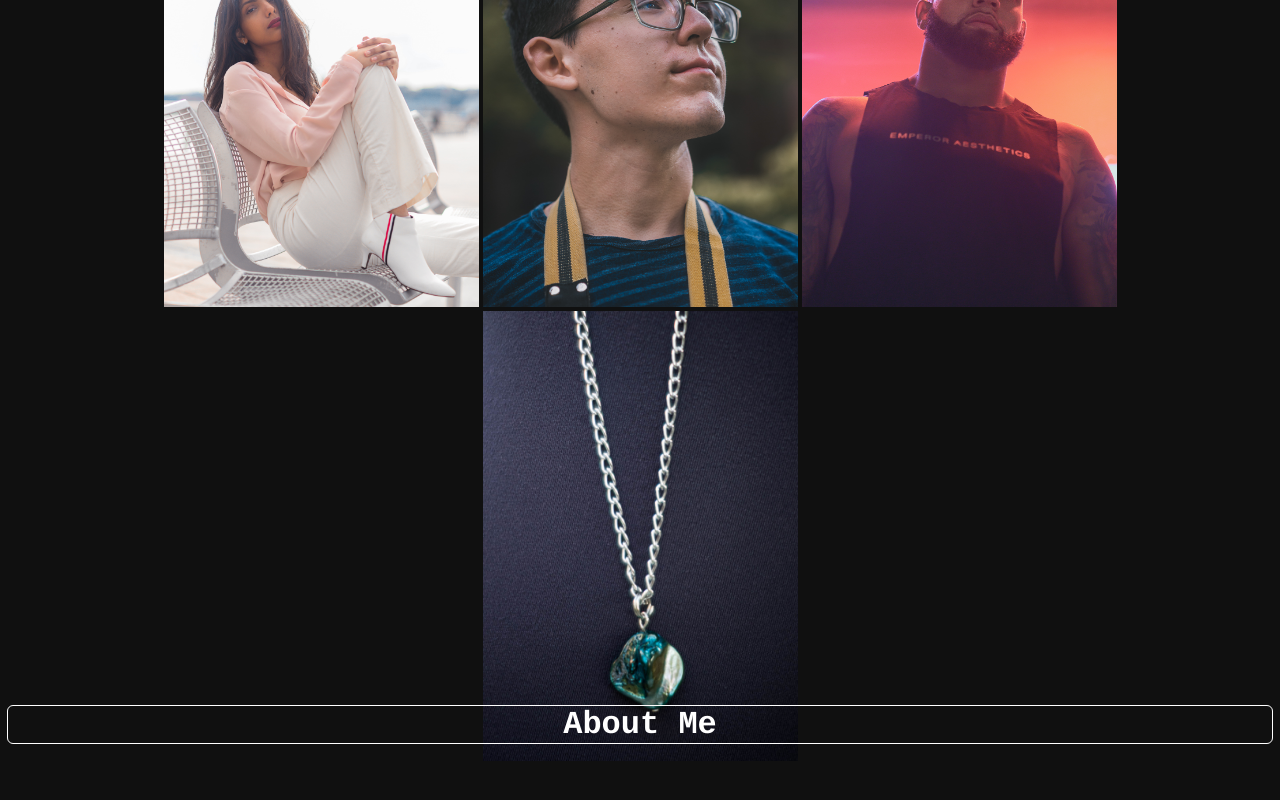
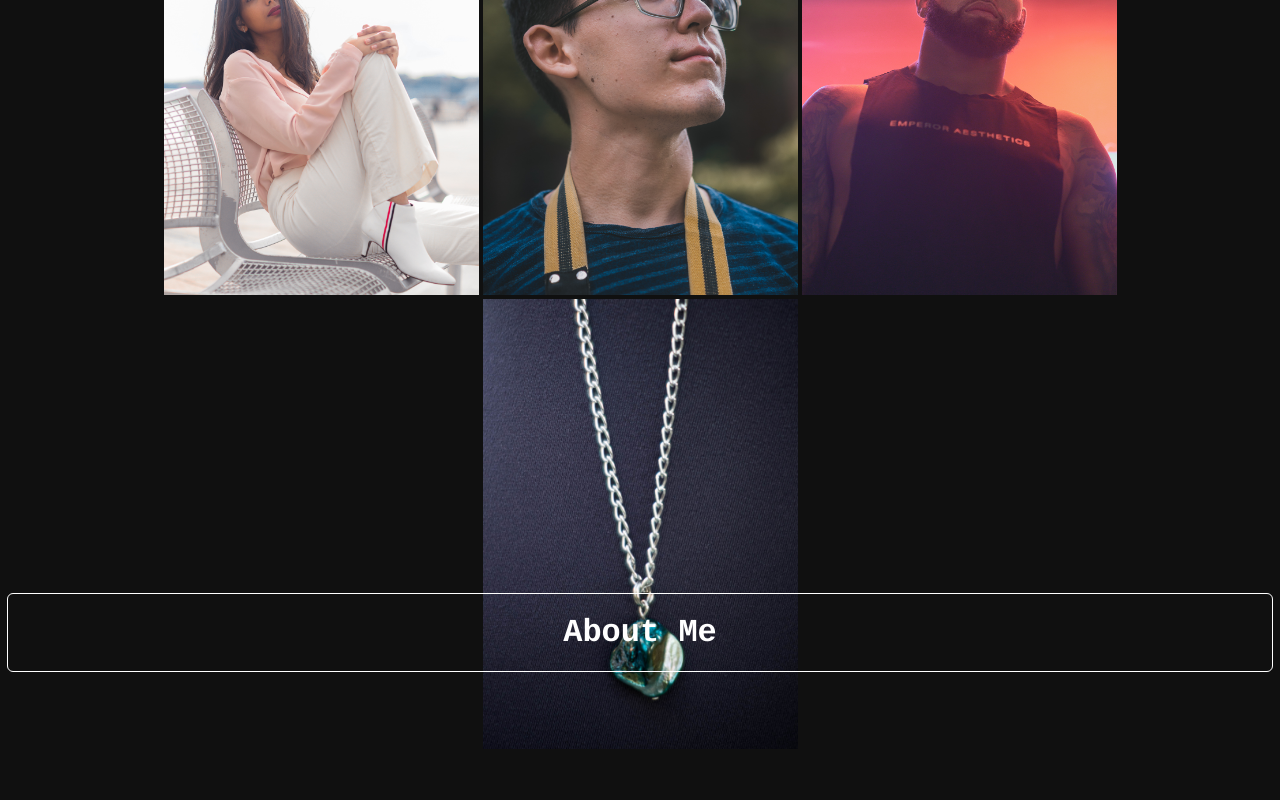
Before and after one commit to dkamalov/CISC4800_Project_1, a plain HTML site: page index.html in a window 1280 px wide. Shown: the part 1282-2082 px from the top of the page. Drawn offline with Linux system fonts and the light colour scheme.

Commit message:
Update style.css

```diff
--- a/style.css
+++ b/style.css
@@ -4,7 +4,7 @@ body {
     font-size: 16px;
   }
 
-  #footer {
+  footer {
     color: red;
     position: absolute;
     width:100%;
@@ -30,16 +30,19 @@ body {
 
   h1 {
     font-family: courier;
-    align: left;
     color: white;
     position: relative;
-    bottom: 80px;
+    bottom: 180px;
     border-radius: 5px;
     box-sizing: border-box;
     transition: all 500ms ease;
     outline-style: solid;
     outline-width: thin;
     background-color: transparent;
+    padding-top: 20px;
+    padding-bottom: 20px;
+    padding-right: 20px;
+    padding-left: 20px;
   }
 
 h1:hover {
```
